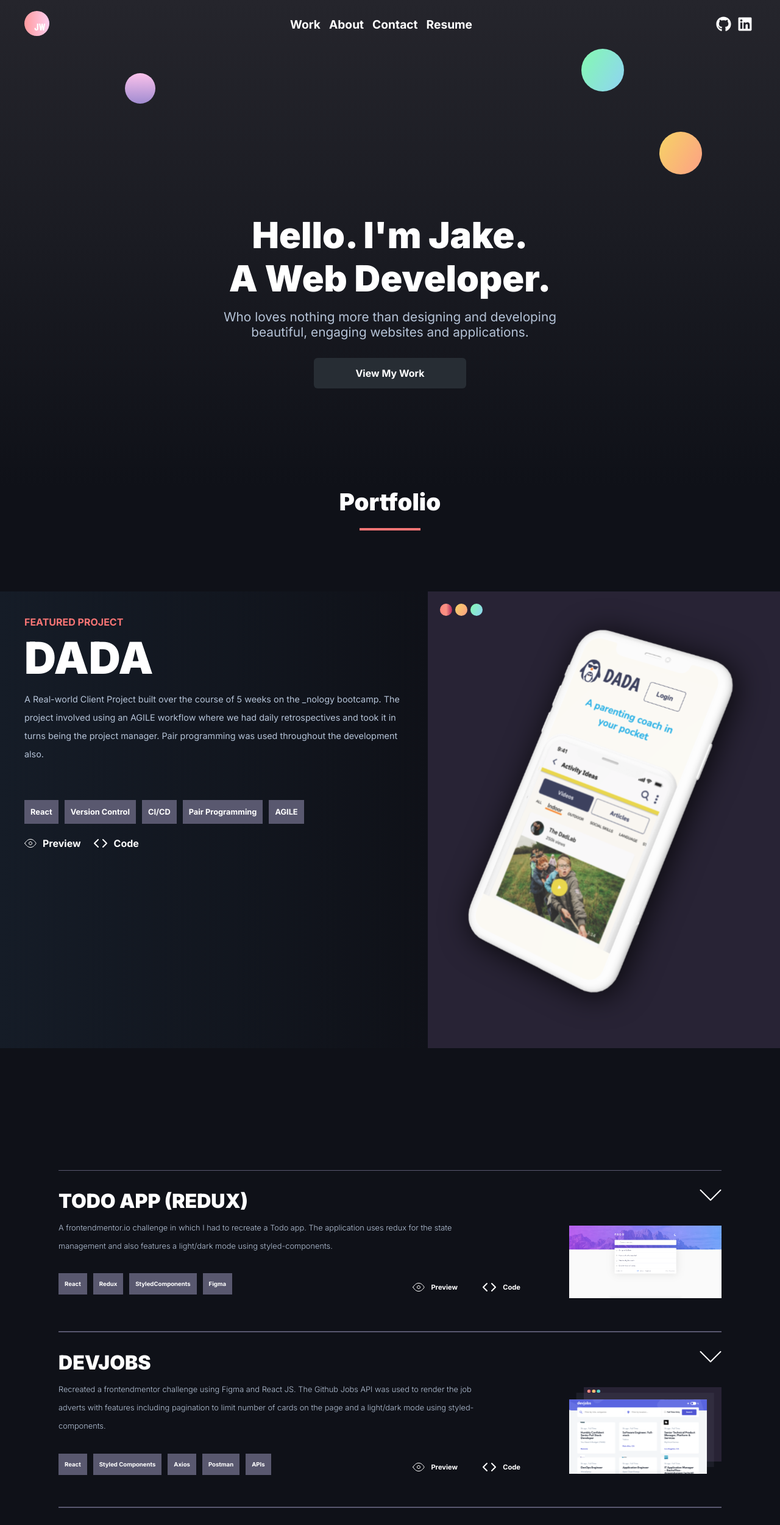
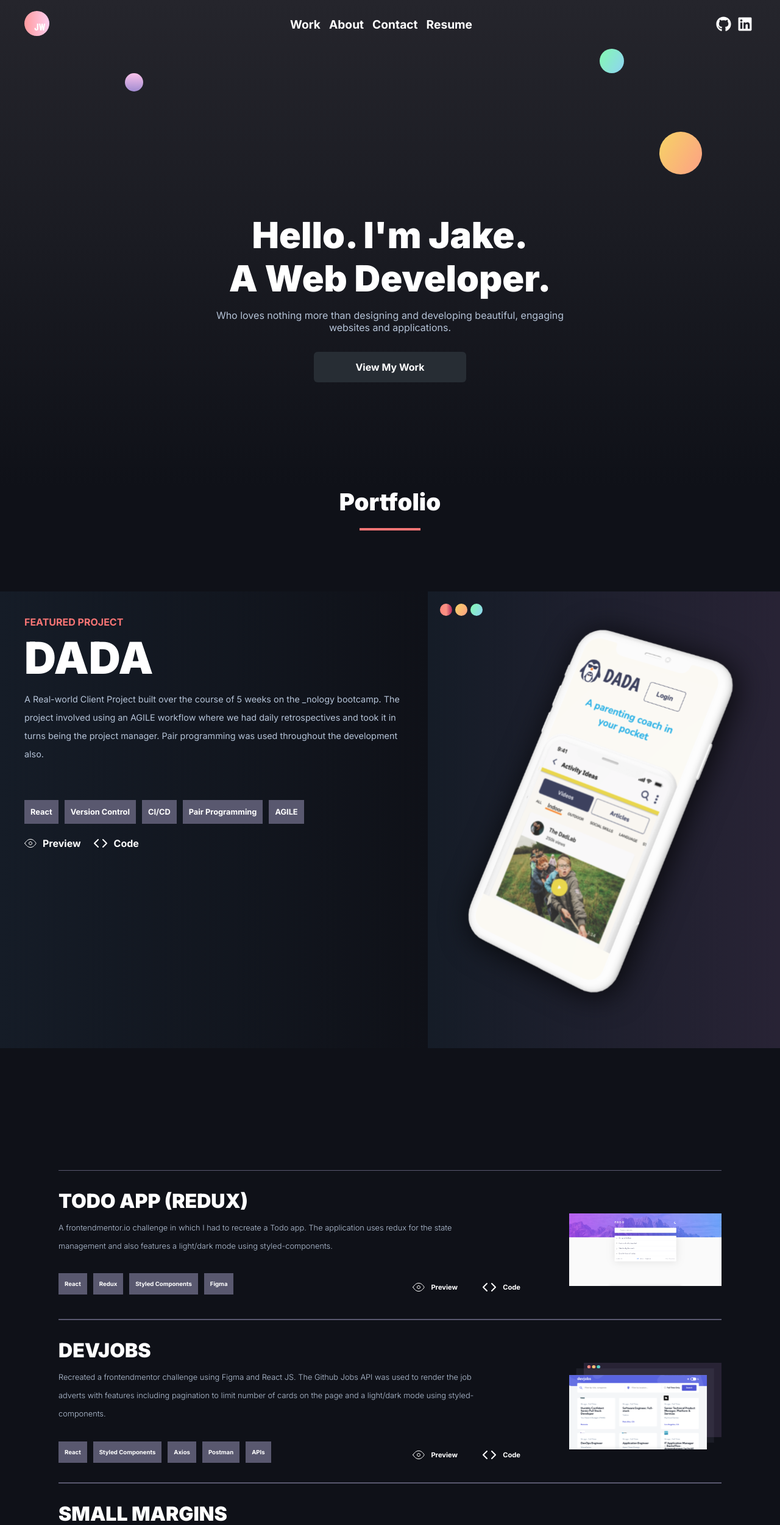
Before and after one commit to jakealistairwood/portfolioV2, a React (Create React App) app: page / in a window 1280 px wide. Shown: the top 2501 px of the page at 61% size. Built offline with nearby package versions, Linux system fonts and the light colour scheme.

Commit message:
saving changes

```diff
--- a/src/components/Hero/Hero.module.scss
+++ b/src/components/Hero/Hero.module.scss
@@ -4,29 +4,27 @@
     position: relative;
     background-image: $heroGradientReverse;
     padding-top: 200px;
-    height: 100vh;
+
+    @media screen and (min-width: 768px) {
+        height: 100vh;
+    }
 
     .planet1 {
         position: absolute;
         top: 15vh;
         left: 16vw;
-        height: 50px;
-        width: 50px;
+        height: 30px;
+        width: 30px;
         border-radius: 50%;
         background-image: linear-gradient(0deg, #a18cd1 0%, #fbc2eb 100%);
-
-        @media screen and (max-width: 768px) {
-            height: 30px;
-            width: 30px;
-        }
     }
 
     .planet2 {
         position: absolute;
         top: 10vh;
         right: 20vw;
-        height: 70px;
-        width: 70px;
+        height: 40px;
+        width: 40px;
         border-radius: 50%;
         background-image: linear-gradient(120deg, #84fab0 0%, #8fd3f4 100%);
 
@@ -56,9 +54,13 @@
         flex-direction: column;
         justify-content: center;
         align-items: center;
-        width: 80%;
+        width: 90%;
         margin: 0 auto;
         padding-top: 150px;
+
+        @media screen and (min-width: 768px) {
+            width: 80%;
+        }
 
         @media screen and (min-width: 1440px) {
             width: 50%;
@@ -72,15 +74,24 @@
             display: flex;
             flex-direction: column;
             color: $white;
-            font-size: 3.7rem;
+            font-size: 2.4rem;
             margin-bottom: 15px;
             font-weight: 900;
+
+            @media screen and (min-width: 768px) {
+                font-size: 3.7rem;
+            }
         }
         p {
             color: $lightGrey;
-            font-size: 1.3rem;
-            width: 60%;
-            margin-bottom: 30px;
+            font-size: 1rem;
+            width: 90%;
+            margin-bottom: 60px;
+
+            @media screen and (min-width: 768px) {
+                width: 60%;
+                margin-bottom: 30px;
+            }
         }
 
         button {
@@ -93,6 +104,11 @@
             font-weight: 700;
             font-size: 1rem;
             transition: 0.3s ease-in-out;
+            margin-bottom: 200px;
+
+            @media screen and (min-width: 768px) {
+                margin-bottom: 0;
+            }
 
             &:hover {
                 background-color: #353d46;
--- a/src/components/Navbar/Navbar.module.scss
+++ b/src/components/Navbar/Navbar.module.scss
@@ -19,13 +19,22 @@
         a {
             li {
                 font-weight: 700;
-                font-size: 1.2rem;
                 margin: 0 7px;
+                font-size: 0.8rem;
+
+                @media screen and (min-width: 768px) {
+                    font-size: 1.2rem;
+                }
             }
         }
     }
 
     .navbar__icons {
+        display: none;
+
+        @media screen and (min-width: 768px) {
+            display: block;
+        }
         a {
             svg {
                 height: 25px;
--- a/src/components/Portfolio/Featured/Featured.module.scss
+++ b/src/components/Portfolio/Featured/Featured.module.scss
@@ -2,13 +2,23 @@
 
 .featured {
     display: flex;
-    flex-direction: row;
+    flex-direction: column-reverse;
     width: 100%;
+
+    @media screen and (min-width: 768px) {
+        flex-direction: row;
+        width: 100%;
+    }
 
     .featured__content {
         background-image: linear-gradient(to right, rgba(21, 28, 39, 1), rgba(21, 28, 39, 0));
-        width: 60%;
+        width: 100%;
         padding: 40px;
+
+        @media screen and (min-width: 768px) {
+            flex-direction: row;
+            width: 60%;
+        }
 
         @media screen and (min-width: 1440px) {
             padding: 20px 50px 20px 300px;
@@ -109,9 +119,15 @@
     }
 
     .featured__img {
-        width: 50%;
+        width: 100%;
+        margin: 0 auto;
         position: relative;
-        background-color: #282335;
+        background-image: linear-gradient(to right, rgba(21, 28, 39, 1), rgba(21, 28, 39, 0));
+
+        @media screen and (min-width: 768px) {
+            width: 50%;
+            background-color: #282335;
+        }
 
         @media screen and (min-width: 1440px) {
             width: 40%;
@@ -154,7 +170,13 @@
         }
 
         img {
-            width: 100%;
+            width: 70%;
+            margin-left: 50px;
+
+            @media screen and (min-width: 768px) {
+                width: 100%;
+                margin-left: 0;
+            }
 
             @media screen and (min-width: 1440px) {
                 width: 80%;
--- a/src/components/Portfolio/Portfolio.module.scss
+++ b/src/components/Portfolio/Portfolio.module.scss
@@ -7,12 +7,19 @@
         align-items: center;
         justify-content: center;
         margin: 50px 0;
+        width: 80%;
+        margin: 0 auto;
+
+        @media screen and (min-width: 768px) {
+            width: 90%;
+        }
 
         p {
             font-size: 1.3rem;
             font-weight: 700;
             color: $white;
             margin-bottom: 30px;
+            text-align: center;
         }
 
         div {
@@ -31,8 +38,13 @@
                 .secondaryBtn {
                     border-radius: 6px;
                     font-weight: 700;
-                    font-size: 1rem;
-                    padding: 15px 25px;
+                    font-size: .8rem;
+                    padding: 12px 20px;
+
+                    @media screen and (min-width: 768px) {
+                        font-size: 1rem;
+                        padding: 15px 25px;
+                    }
                 }
 
                 .secondaryBtn {
--- a/src/components/Portfolio/Projects/Projects.jsx
+++ b/src/components/Portfolio/Projects/Projects.jsx
@@ -39,7 +39,7 @@ const Projects = () => {
                         </div>
                     </div>
                     <div class={styles.project__right}>
-                        <img src={ChevronDown} alt="chevron-down" />
+                        {/* <img src={ChevronDown} alt="chevron-down" /> */}
                         <a href={project.preview} target="_blank">
                             <div className={styles.project__projectImg}>
                                 <div class="design-detail">
--- a/src/components/Portfolio/Projects/Projects.module.scss
+++ b/src/components/Portfolio/Projects/Projects.module.scss
@@ -16,6 +16,10 @@
         border-top: 1px solid $midGrey;
         border-bottom: 1px solid $midGrey;
         padding: 20px 0;
+
+        @media screen and (min-width: 400px) {
+            width: 80%;
+        }
 
         @media screen and (min-width: 768px) {
             flex-direction: row;
@@ -46,13 +50,13 @@
                     color: $lightGrey;
                     font-weight: 300;
                     line-height: 30px;
-                    width: 50%;
+                    width: 100%;
                     font-size: 0.8rem;
                     margin-top: 10px;
+                    margin-bottom: 20px;
 
                     @media screen and (min-width: 768px) {
                         width: 90%;
-                        margin-bottom: 20px;
                     }
 
                     @media screen and (min-width: 1440px) {
@@ -99,8 +103,10 @@
                     display: flex;
                     flex-direction: row;
                     align-items: center;
+                    margin: 20px 0;
 
                     @media screen and (min-width: 768px) {
+                        margin: 0;
                         margin-top: 10px;
                     }
 
@@ -130,6 +136,8 @@
             flex-direction: column;
             justify-content: space-between;
             align-items: flex-end;
+            height: 100%;
+            padding-top: 40px;
 
             @media screen and (min-width: 768px) {
                 margin-left: 50px;
--- a/src/projects.js
+++ b/src/projects.js
@@ -2,7 +2,7 @@ export const projects = [
     {
         title: 'Todo App (Redux)',
         description: 'A frontendmentor.io challenge in which I had to recreate a Todo app. The application uses redux for the state management and also features a light/dark mode using styled-components.',
-        skills: ['React', 'Redux', 'StyledComponents', 'Figma'],
+        skills: ['React', 'Redux', 'Styled Components', 'Figma'],
         img: '/img/previews/Todo.png',
         code: 'https://github.com/jakealistairwood/fm-todo-redux',
         preview: 'https://fm-todo-redux.vercel.app/'
```
